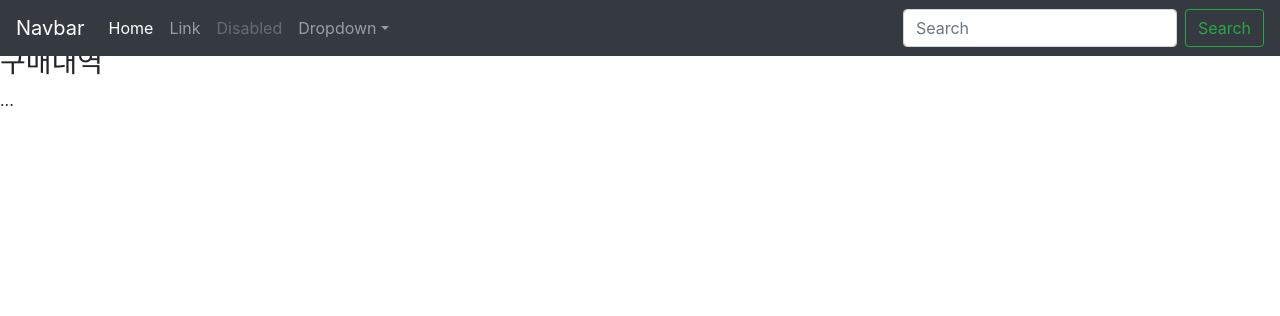
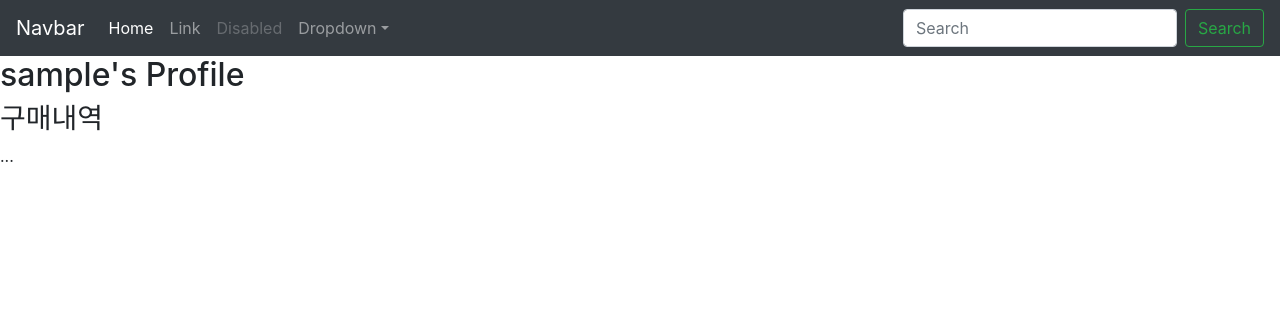
Before and after one commit to yykdev/iamport_django, a Django app: page /accounts/profile/ in a window 1280 px wide. Shown: the top 316 px of the page. Run offline with Django 3.2, Linux system fonts and the light colour scheme; the visitor is signed in with stand-in values (Sample User, id 1); some libraries are stand-ins or nearby versions.

Commit message:
nav fix 설정 제거

```diff
--- a/django_app/accounts/templates/accounts/layout.html
+++ b/django_app/accounts/templates/accounts/layout.html
@@ -9,7 +9,7 @@
     <link rel="stylesheet" href="//maxcdn.bootstrapcdn.com/bootstrap/4.0.0/css/bootstrap.min.css">
 </head>
 <body>
-    <nav class="navbar navbar-expand-md navbar-dark bg-dark fixed-top">
+    <nav class="navbar navbar-expand-md navbar-dark bg-dark">
         <a class="navbar-brand" href="#">Navbar</a>
         <button class="navbar-toggler" type="button" data-toggle="collapse" data-target="#navbarsExampleDefault" aria-controls="navbarsExampleDefault" aria-expanded="false" aria-label="Toggle navigation">
             <span class="navbar-toggler-icon"></span>
```
